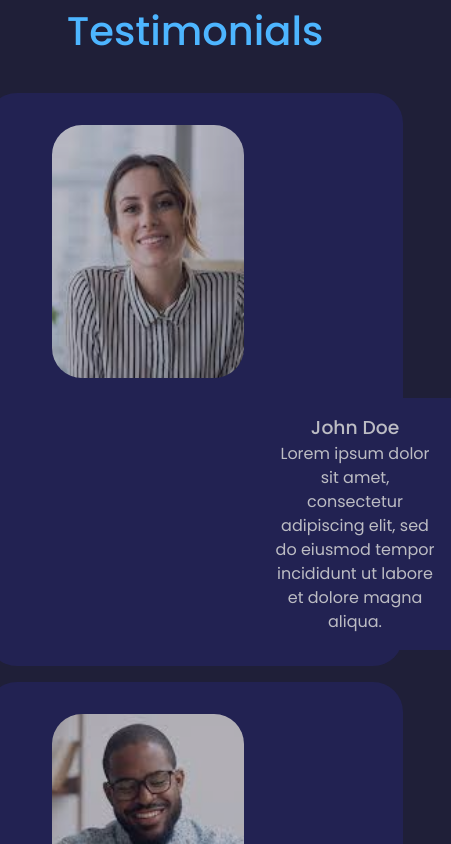
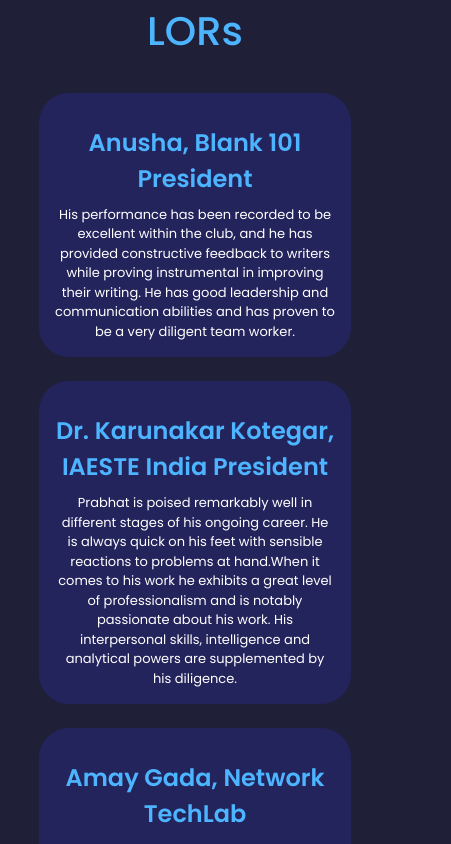
Before and after one commit to SwagataJ/react-basics, a React (Create React App) app: page / in a window 390 px wide. Shown: the part 7540-8384 px from the top of the page, 451 px wide, since content can reach past the window. Built offline with nearby package versions, Linux system fonts and the light colour scheme.

Commit message:
Testimonials created

```diff
--- a/src/components/testimonials/Testimonials.jsx
+++ b/src/components/testimonials/Testimonials.jsx
@@ -1,35 +1,25 @@
 import React from 'react'
 import './testimonials.css'
-import img1 from '../../assets/img1.jpg'
-import img2 from '../../assets/img2.jpeg'
-import img3 from '../../assets/img3.jpeg'
+import img1 from '../../assets/blank101.jpeg'
+import img2 from '../../assets/iaeste.jpg'
+import img3 from '../../assets/netlab2.jpg'
 
-// import Swiper core and required modules
-import { Navigation, Pagination, Scrollbar, A11y } from 'swiper';
-
-import { Swiper, SwiperSlide } from 'swiper/react';
-
-// Import Swiper styles
-import 'swiper/css';
-import 'swiper/css/navigation';
-import 'swiper/css/pagination';
-import 'swiper/css/a11y';
 
 const data=[
   {
     image:img1,
-    name:"John Doe",
-    review:"Lorem ipsum dolor sit amet, consectetur adipiscing elit, sed do eiusmod tempor incididunt ut labore et dolore magna aliqua."
+    name:"Anusha, Blank 101 President",
+    review:"His performance has been recorded to be excellent within the club, and he has provided constructive feedback to writers     while proving instrumental in improving their writing. He has good leadership and communication abilities and has proven to be a very diligent team worker."
   },
   {
     image:img2,
-    name:"John Doe",
-    review:"Lorem ipsum dolor sit amet, consectetur adipiscing elit, sed do eiusmod tempor incididunt ut labore et dolore magna aliqua. "
+    name:"Dr. Karunakar Kotegar, IAESTE India President",
+    review:"Prabhat is poised remarkably well in different stages of his ongoing career. He is always quick on his feet with sensible reactions to problems at hand.When it comes to his work he exhibits a great level of professionalism and is notably passionate about his work. His interpersonal skills, intelligence and analytical powers are supplemented by his diligence."
   },
   {
     image:img3,
-    name:"John Doe",
-    review:"Lorem ipsum dolor sit amet, consectetur adipiscing elit, sed do eiusmod tempor incididunt ut labore et dolore magna aliqua. "
+    name:"Amay Gada, Network TechLab",
+    review:"He is a quick learner, and is extremely hardworking, as well as quite enthusiastic throughout the internship and he has produced great results overall. He was a sincere and amiable intern, who was always ready to take constructive criticism, and strives to become better in all aspects. "
   }
 ]
 const testimonials = () => {
@@ -39,16 +29,16 @@
         Review from Co-Workers
       </h5>
       <h2>
-        Testimonials
+        LORs
       </h2>
 
       <div class="container testimonials__container">
         {
           data.map(({image,name,review})=>{
             return(
-              <div class="testimonials__card">
+              <div class="testimonials__card" >
                 <div class="testimonials__card-image">
-                <img src={image} alt=""/>
+                  <img src={image} alt=""/>
                 </div>
                 <div class="testimonials__card-content">
                 <h3>{name}</h3>
--- a/src/components/testimonials/testimonials.css
+++ b/src/components/testimonials/testimonials.css
@@ -1,46 +1,101 @@
-.container.testimonials__container{
-    width:50%;
-    justify-content:center;
+.container.testimonials__container {
+    width: 50%;
+    justify-content: center;
     /* background-color:red; */
-    display:grid;
+    display: grid;
     grid-template-columns: 1fr;
-    gap:1rem;
-    border-radius:1rem;
+    gap: 1.5rem;
+    border-radius: 1rem;
 }
 
-.testimonials__card{
-    gap:2rem;
-    justify-content:center;
-    text-align:center;
-    left:30rem;
-    border-radius:30px;
-    background-color:var(--color-bg-variant);
-    padding:1rem;
-    padding-top:2rem;
-    opacity:70%;
+.testimonials__card {
+    gap: 2rem;
+    justify-content: center;
+    text-align: center;
+    left: 30rem;
+    border-radius: 30px;
+    background-color: var(--color-bg-variant);
+    padding: 1rem;
+    padding-top: 2rem;
+    opacity: 70%;
 }
 
-.testimonials__card:hover{
-    border:2px solid var(--color-primary);
+.testimonials__card:hover {
+    border: 1px solid var(--color-primary);
     background-color: var(--color-bg);
     opacity: 120%;
-    /* box-shadow:1px 1px 1px 1px var(--color-primary); */
- }
+}
 
 
-.testimonials__card:hover .testimonials__card-content{
+.testimonials__card:hover .testimonials__card-content {
     background-color: var(--color-bg);
 }
 
-.testimonials__card-image>img{
-    margin-left:12.5vw;
-    width:50%;
-    height:30vh;
+.testimonials__card-image>img {
+    width: 50%;
+    height: 30vh;
+    display: block;
+    margin-left: auto;
+    margin-right: auto;
 }
 
-.testimonials__card-content{
-    width:50%;
-    background-color:var(--color-bg-variant);
-    padding:1rem;
-    margin-left:16rem;
+.testimonials__card-image {
+    align-items: center;
+    text-align: center;
+    max-width: 100%;
+    max-height: 100%;
 }
+
+.testimonials__card-content {
+    /* width:50%; */
+    background-color: var(--color-bg-variant);
+    padding: 0rem 3rem 0rem 3rem;
+}
+
+.testimonials__card-content h3 {
+    font-size: 1.5rem;
+    font-weight: bold;
+    color: var(--color-primary);
+    margin-bottom: 0.5rem;
+}
+
+
+/* ==============MEDIUM SCREENS=============== */
+@media screen and (max-width:1024px) {
+    .container.testimonials__container {
+        width: 60vw;
+    }
+
+    .testimonials__card {
+        width: 60vw;
+        margin-left: 0;
+        align-items: center;
+    }
+
+    .testimonials__card-image {
+        display: none;
+    }
+
+    .testimonials__card-content {
+        /* width:50%; */
+        margin-left: 0rem;
+    }
+}
+
+/* ==============SMALL SCREENS=============== */
+@media screen and (max-width:600px) {
+    .testimonials__card-content {
+        /* width:50%; */
+        margin-left: 0rem;
+        font-size: small;
+        padding: 0;
+    }
+    .testimonials__card{
+        width:80vw;
+        opacity:100%;
+    }
+    .testimonials__card:hover{
+        border:none;
+        opacity: 100%;
+    }
+}
```
